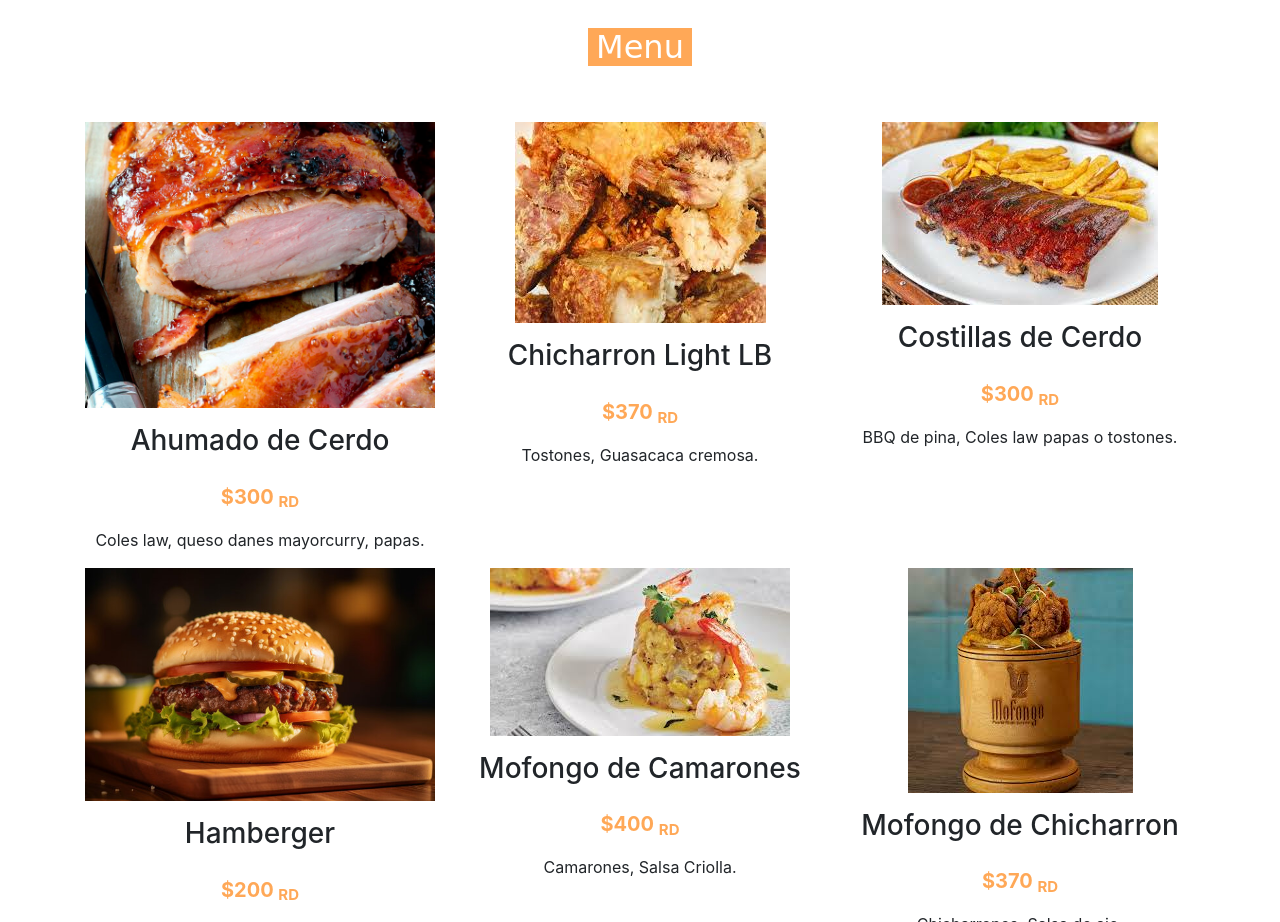
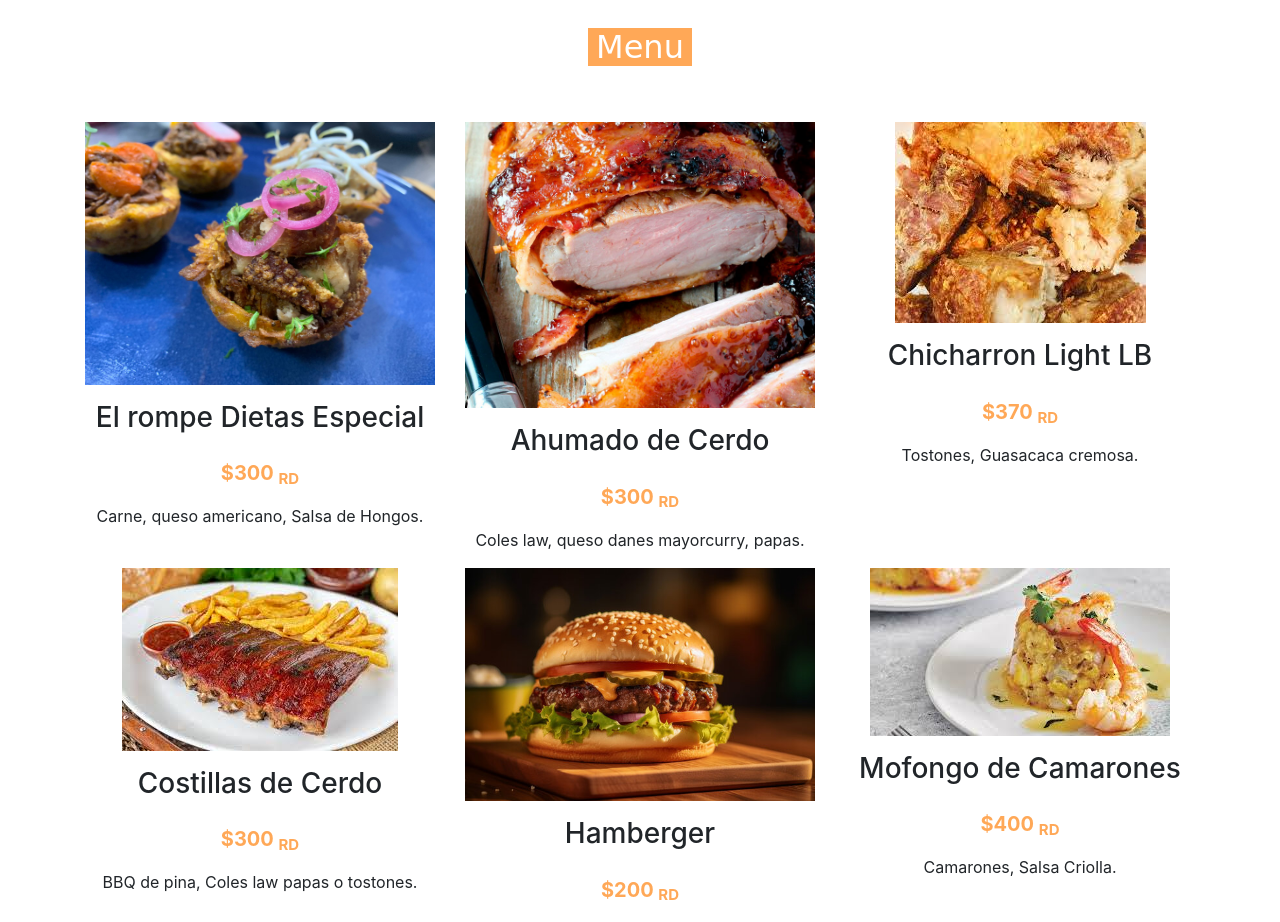
Before and after one commit to ingalbert021/restaurante-qr, a plain HTML site: page index.html in a window 1280 px wide. Shown: the part 820-1742 px from the top of the page. Drawn offline with nearby package versions, Linux system fonts and the light colour scheme; files whose address does not match are found by name; a web font is replaced by a local one.

Commit message:
ahora finalizado

```diff
--- a/index.html
+++ b/index.html
@@ -38,6 +38,14 @@
           <div class="col-12 text-center pb-5">
             <h2 class="d-inline-block px-2">Menu</h2>
           </div>
+
+          <div class="col-12 col-md-4 text-center">
+            <img src="./img/especial.jpeg" class="img-fluid" alt="Calceta">
+            <h3 class="py-3">El rompe Dietas Especial</h3>
+            <span class="pb-3 d-block precio lead font-weight-bolder">$300 <sub>RD</sub></span>
+            <p >Carne, queso americano, Salsa de Hongos.</p>
+          </div>
+
           <div class="col-12 col-md-4 text-center">
             <img src="./img/aumado-cerdo.jpg" class="img-fluid" alt="Calceta">
             <h3 class="py-3">Ahumado de Cerdo</h3>
```
Also changed, not shown: img/especial.jpeg (added).
